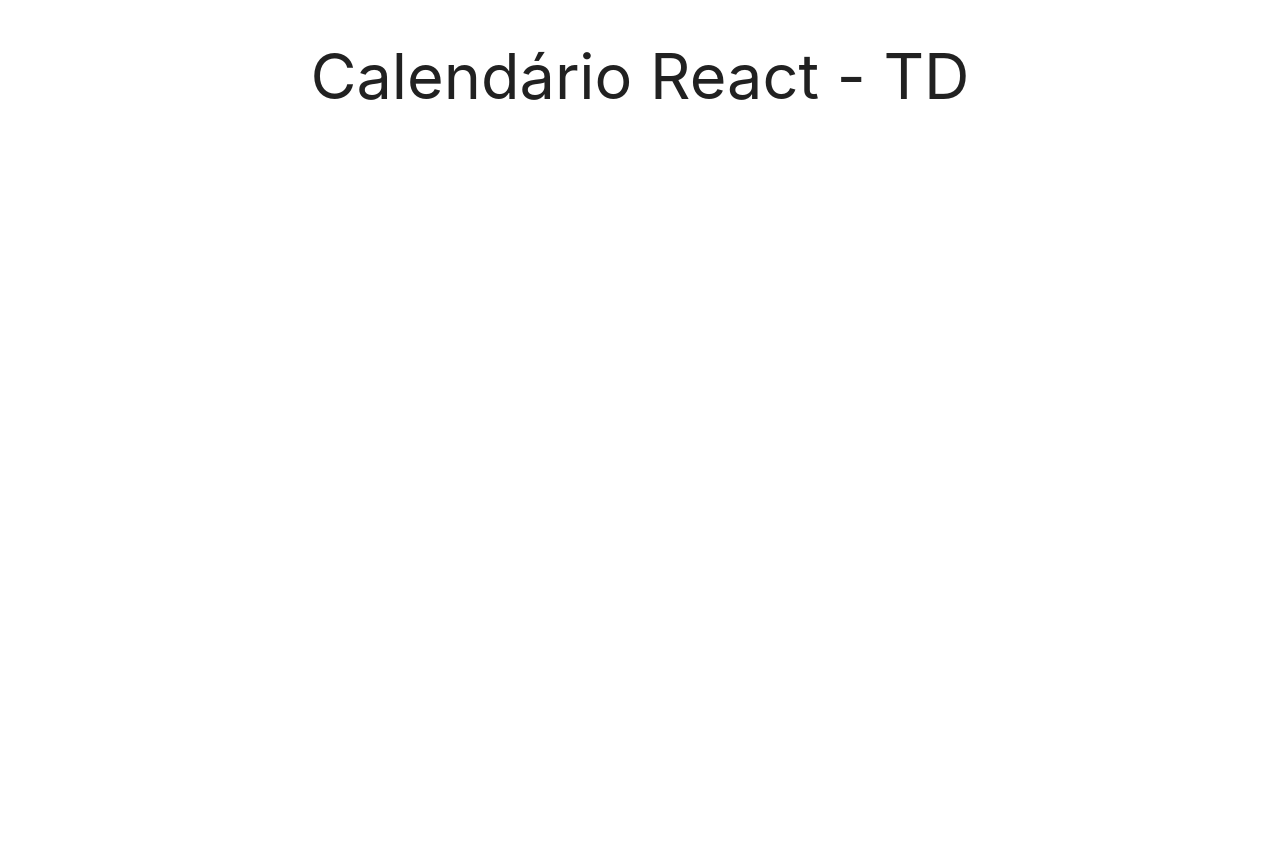
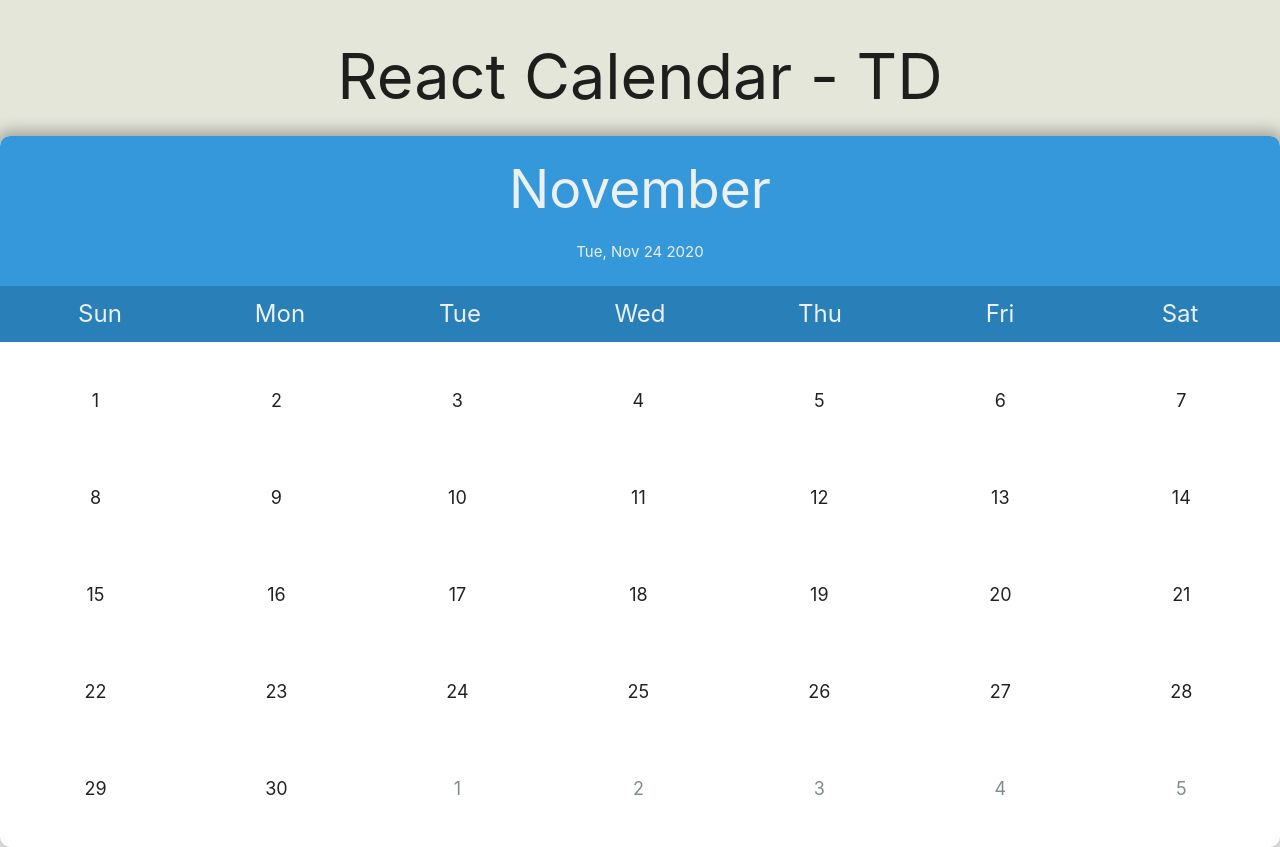
Before and after one commit to williancozzi/td-calendar-react, a React (Create React App) app: page / in a window 1280 px wide. Before the commit the page ends 800 px from the top, so only its background shows below. Built offline with nearby package versions, Linux system fonts and the light colour scheme.

Commit message:
added first month interface with month, week and days

```diff
--- a/src/App.js
+++ b/src/App.js
@@ -1,13 +1,80 @@
 import './App.css';
 
 function App() {
+
     return (
         <div className="App">
+            <div className="wrapper">
                 <div>
-        <h1>Calendário React - TD</h1>
+                    <h1>React Calendar - TD</h1>
+                </div>
+                <div className="calendar">
+                    <div className="month">
+                        <div>
+                            <h2 style={styles.h2New}>November</h2>
+                            <p>Tue, Nov 24 2020</p>
                         </div>
                     </div>
+                    <div className="weekdays">
+                        <div>Sun</div>
+                        <div>Mon</div>
+                        <div>Tue</div>
+                        <div>Wed</div>
+                        <div>Thu</div>
+                        <div>Fri</div>
+                        <div>Sat</div>
+                    </div>
+                    <div className="days">
+                        <div>1</div>
+                        <div>2</div>
+                        <div>3</div>
+                        <div>4</div>
+                        <div>5</div>
+                        <div>6</div>
+                        <div>7</div>
+                        <div>8</div>
+                        <div>9</div>
+                        <div>10</div>
+                        <div>11</div>
+                        <div>12</div>
+                        <div>13</div>
+                        <div>14</div>
+                        <div>15</div>
+                        <div>16</div>
+                        <div>17</div>
+                        <div>18</div>
+                        <div>19</div>
+                        <div>20</div>
+                        <div>21</div>
+                        <div>22</div>
+                        <div>23</div>
+                        <div>24</div>
+                        <div>25</div>
+                        <div>26</div>
+                        <div>27</div>
+                        <div>28</div>
+                        <div>29</div>
+                        <div>30</div>
+                        <div style={styles.otherDays}>1</div>
+                        <div style={styles.otherDays}>2</div>
+                        <div style={styles.otherDays}>3</div>
+                        <div style={styles.otherDays}>4</div>
+                        <div style={styles.otherDays}>5</div>
+                    </div>
+                </div>
+            </div>
+        </div >
     );
 }
 
+const styles = {
+    h2New: {
+        marginTop: "24px",
+    },
+    otherDays: {
+        color: "#7f8c8d",
+    }
+};
+
+
 export default App;
--- a/src/index.css
+++ b/src/index.css
@@ -11,3 +11,61 @@ code {
   font-family: source-code-pro, Menlo, Monaco, Consolas, 'Courier New',
     monospace;
 }
+
+.wrapper {
+  display: flex;
+  flex-direction: column;
+  width: 100vw;
+  height: 100vh;
+  background-color: rgb(229, 230, 218);
+}
+
+.calendar {
+  display: flex;
+  flex-direction: column;
+  margin: auto;
+  width: 1280px;
+  height: 720px;
+  background-color: white;
+  box-shadow: 0px 0px 15px 5px rgb(0, 0, 0, 0.3);
+  border-radius: 10px;
+}
+
+.month {
+  display: flex;
+  justify-content: center;
+  border-radius: 10px 10px 0 0;
+  width: 100%;
+  height: 150px;
+  background-color: #3498db;
+  color: #ecf0f1;
+  text-align: center;
+}
+
+.weekdays {
+  display: flex;
+  background-color: #2980b9;
+  color: #ecf0f1;
+  font-size: x-large;
+  justify-content: space-around;
+  padding: 10px;
+}
+
+.weekdays div {
+  width: 14.25%;
+  text-align: center;
+}
+
+.days {
+  display: flex;
+  flex-wrap: wrap;
+  text-align: center;
+  font-size: large;
+  padding: 10px 5px;
+}
+
+.days div {
+  width: 14.25%;
+  margin-bottom: 35px;
+  margin-top: 35px;
+}
```
Also changed, not shown: 1 other file (tests, documents, lock files or other folders). Lines whose indentation alone changed are shown as unchanged.
